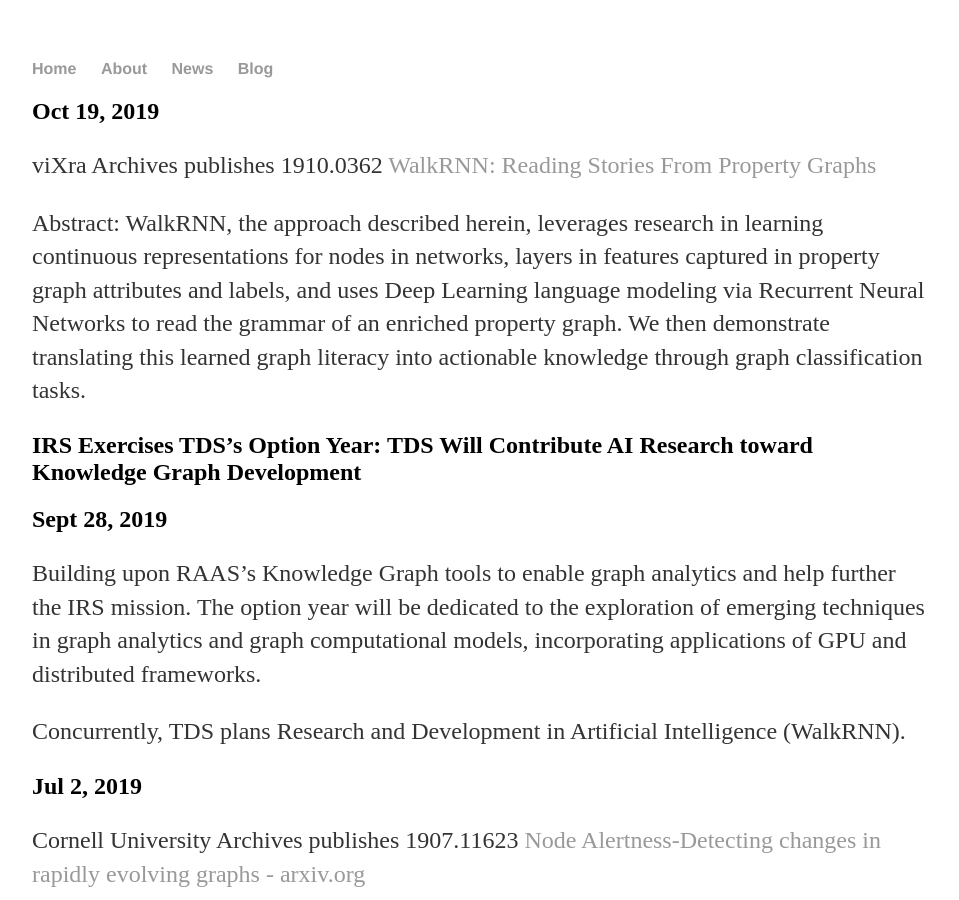
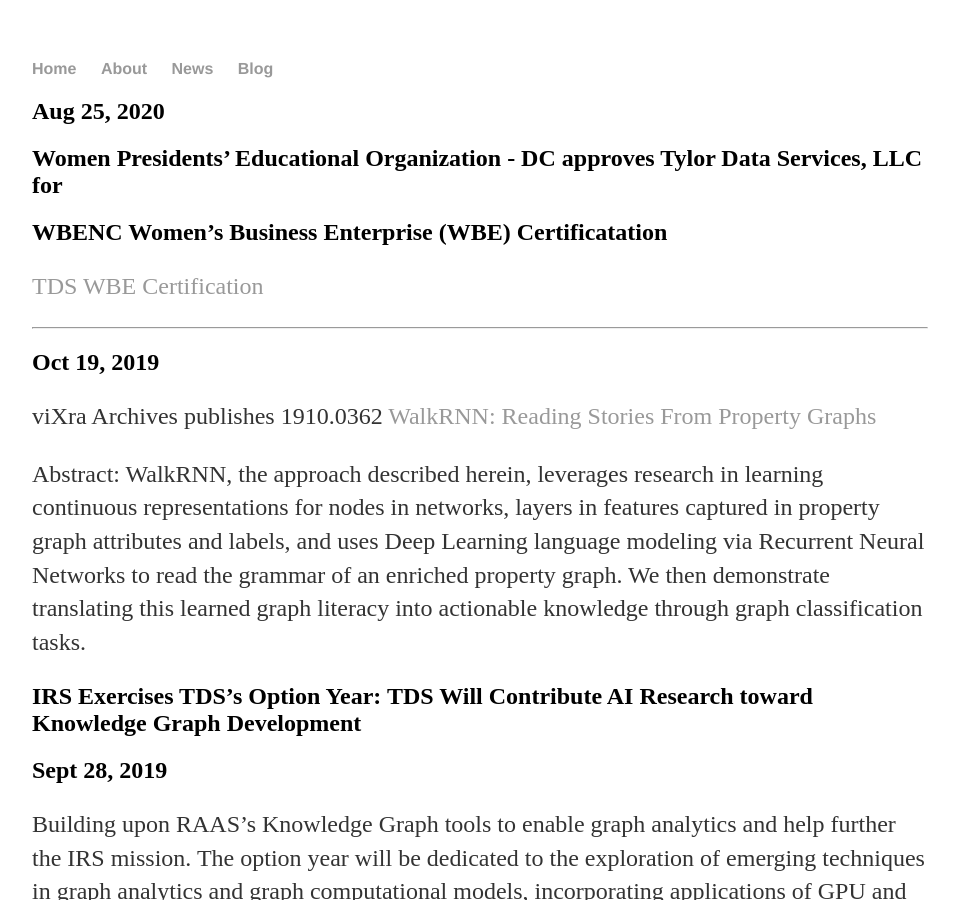
Before and after one commit to dtylor/dtylor.github.io, a Jekyll site: the page built from news.md, in a window 1280 px wide and 900 px high. Shown: the whole window, without its empty margins (160-1119 px from the left). Built offline with Jekyll 4.4.1, drawn with Linux system fonts in a browser that asks for light colours.

Commit message:
Update news.md

```diff
--- a/news.md
+++ b/news.md
@@ -1,6 +1,12 @@
 ---
 layout: default
 title: In the News
+---
+## Aug 25, 2020
+## Women Presidents' Educational Organization - DC approves Tylor Data Services, LLC for
+## WBENC Women's Business Enterprise (WBE) Certificatation
+[TDS WBE Certification](  )
+
 ---
 ## Oct 19, 2019
 viXra Archives publishes
```
